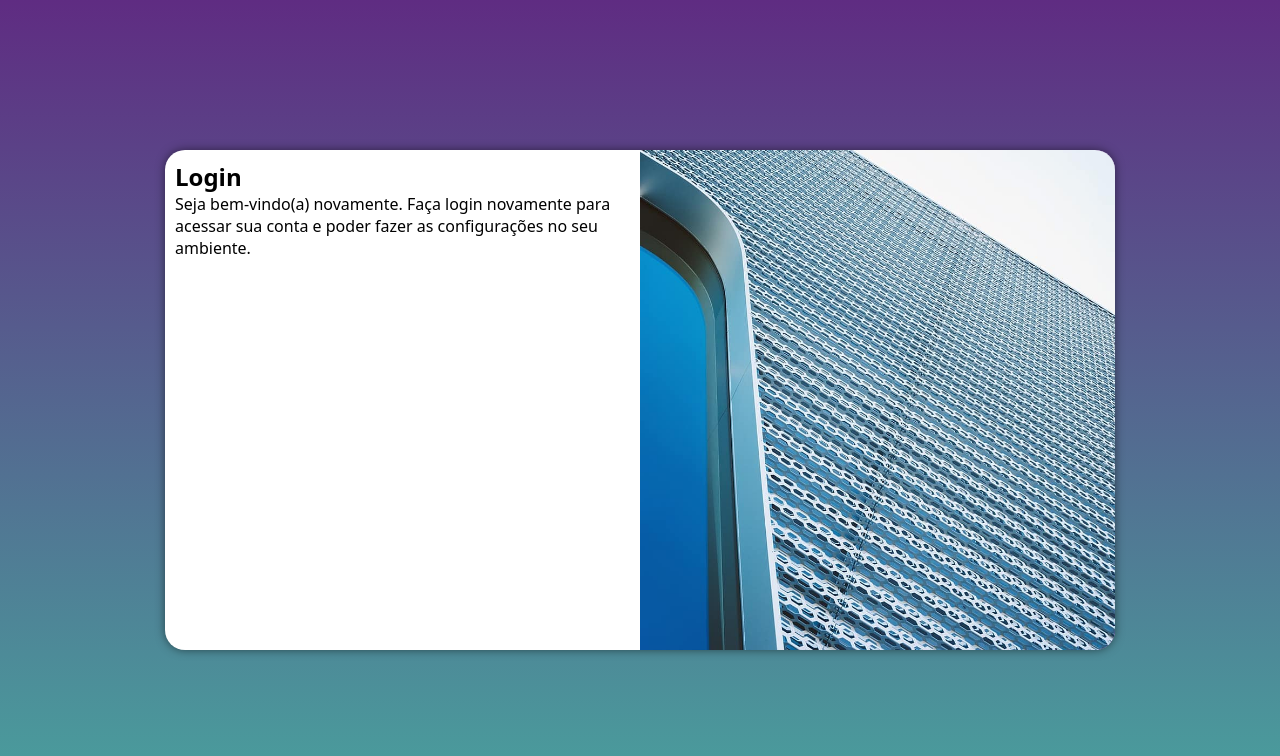
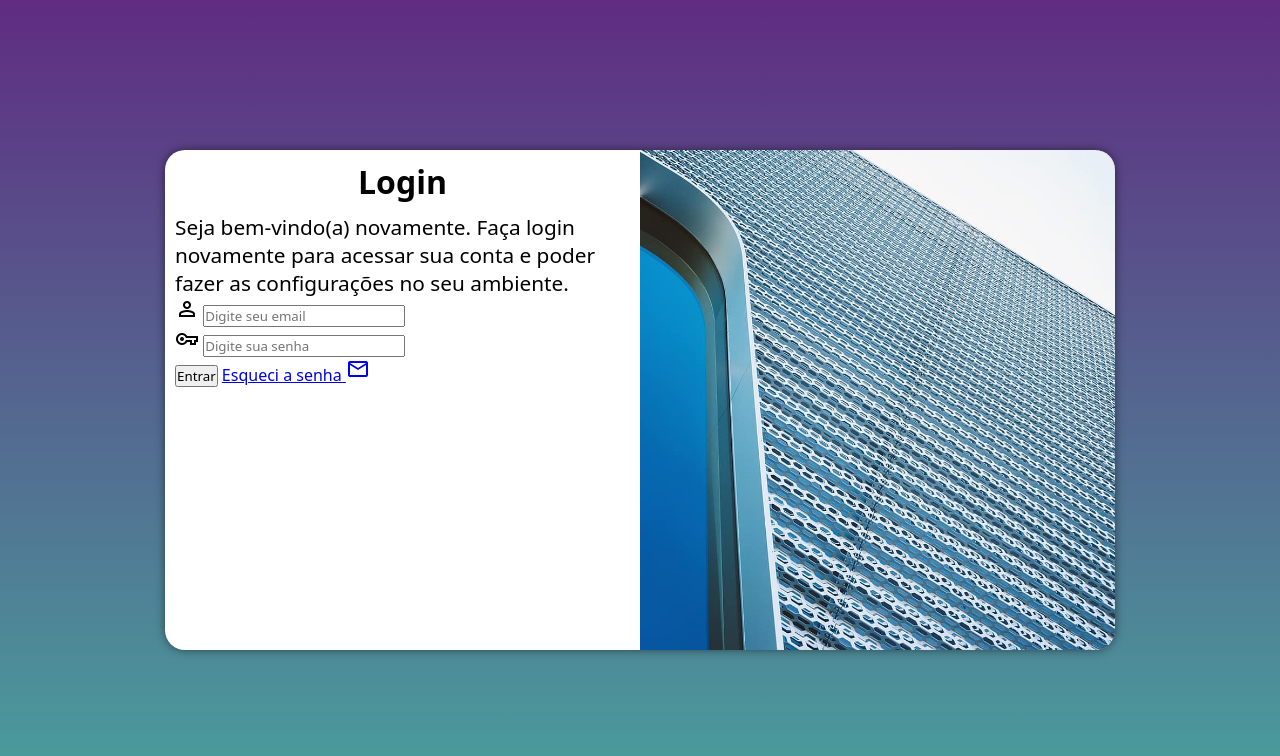
Before and after one commit to BrunoAguiar51/Projeto-Login, a plain HTML site: page index.html in a window 1280 px wide. Drawn offline with nearby package versions, Linux system fonts and the light colour scheme.

Commit message:
Adicionei o formulário

```diff
--- a/estilos/media-query.css
+++ b/estilos/media-query.css
@@ -18,6 +18,14 @@
     main > section#login > div#formulario {
         float: right;
         width: 60%;
+    }
+
+    main > section#login > div#formulario > p {
+        font-size: 1.1em;
+    }
+
+    main > section#login > div#formulario > h1 {
+        font-size: 2em;
     }
 }
 
@@ -40,4 +48,12 @@
         float: left;
         width: 50%;
     }
+
+    main > section#login > div#formulario > p {
+        font-size: 1.3em;
+    }
+
+    main > section#login > div#formulario > h1 {
+        font-size: 2em;
+    }
 }
--- a/estilos/style.css
+++ b/estilos/style.css
@@ -56,3 +56,13 @@ main > section#login > div#formulario {
     height: 60%;
     padding: 10px;
 }
+
+main > section#login > div#formulario > h1 {
+    font-size: 1.5em;
+    text-align: center;
+    margin-bottom: 10px;
+}
+
+main > section#login > div#formulario > p {
+    font-size: 0.8em;
+}
--- a/index.html
+++ b/index.html
@@ -4,6 +4,7 @@
     <meta charset="UTF-8">
     <meta name="viewport" content="width=device-width, initial-scale=1.0">
     <title>Login</title>
+    <link rel="stylesheet" href="https://fonts.googleapis.com/css2?family=Material+Symbols+Outlined"/>
     <link rel="stylesheet" href="estilos/style.css">
     <link rel="stylesheet" href="estilos/media-query.css">
 </head>
@@ -17,10 +18,24 @@
             <div id="formulario">
                 <h1>Login</h1>
                 <p>Seja bem-vindo(a) novamente. Faça login novamente para acessar sua conta e poder fazer as configurações no seu ambiente.</p>
-                <form action="login.php" method="post">
-                    <div>
+                <form action="login.php" method="post" autocomplete="on">
+                    <div class="campo">
+                        <span class="material-symbols-outlined">person</span>
+                        <input type="email" name="email" id="iemail" requiered autcomplete="email" minlength="20" placeholder="Digite seu email" required>
+                        <label for="iemail"></label>
+                    </div>
 
+                    <div class="campo">
+                        <span class="material-symbols-outlined">vpn_key</span>
+                        <input type="password" name="senha" id="isenha" autocomplete="current-password" placeholder="Digite sua senha" required minlength="8" maxlength="20">
+                        <label for="isenha"></label>
                     </div>
+
+                    <input type="submit" value="Entrar">
+                    <a href="esqueci.html">
+                        Esqueci a senha <span class="material-symbols-outlined">mail</span>
+                    </a>
+
                 </form>
             </div>
         </section>
```
